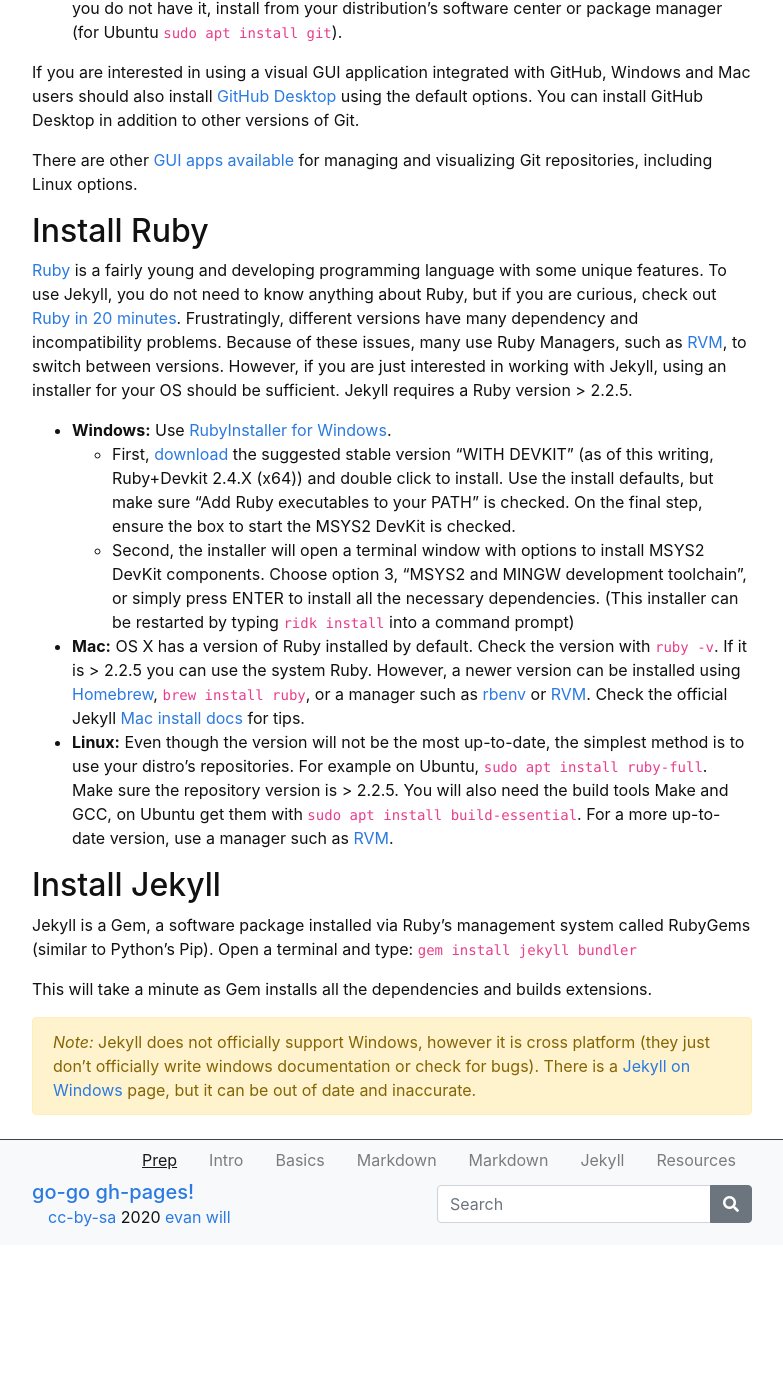
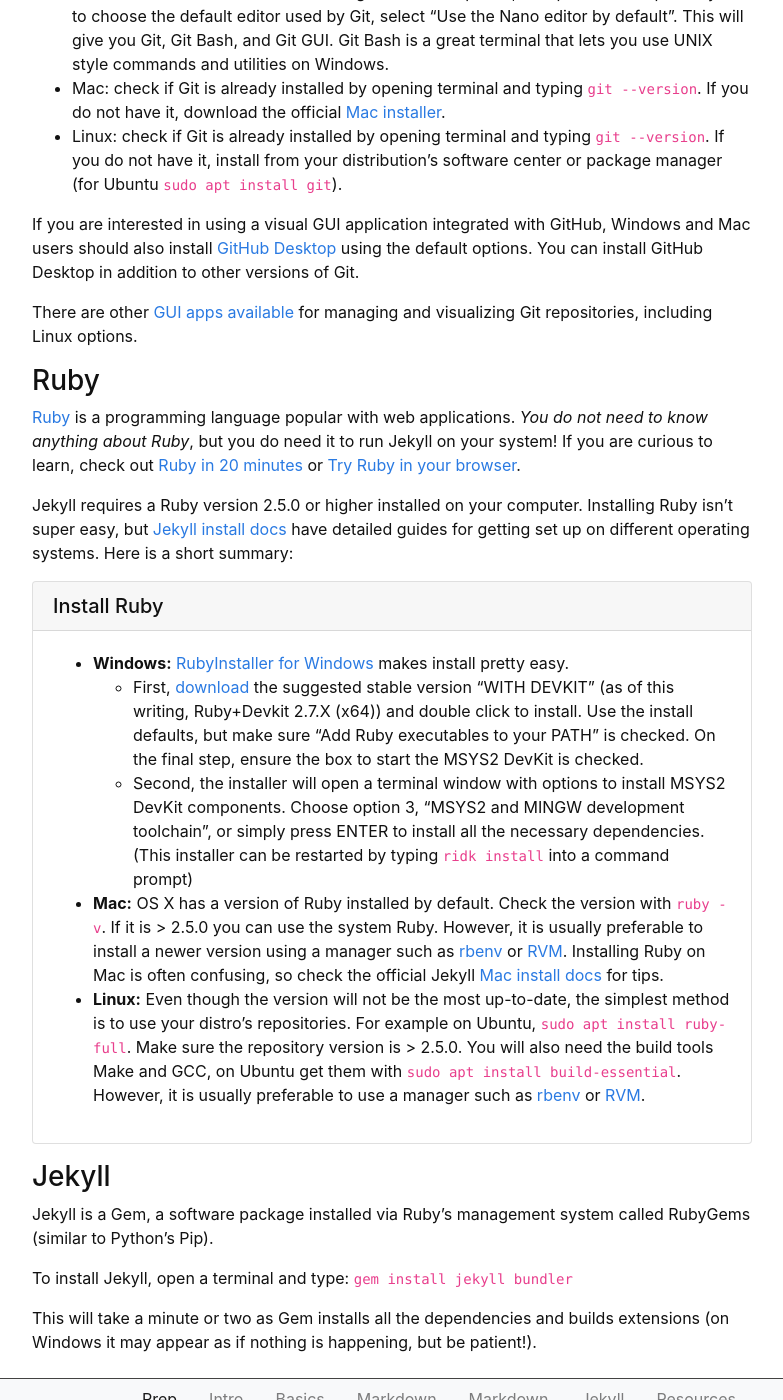
Before and after one commit to evanwill/go-go-ghpages-b, a Jekyll site: the page built from content/0-prep.md, in a window 1280 px wide and 1400 px high, scrolled down 1103 px. Shown: the whole window, without its empty margins (248-1031 px from the left). Built offline with Jekyll 4.4.1, drawn with Linux system fonts in a browser that asks for light colours; before the commit the page ends 2348 px from its top, so only the background shows below that; some of the changed text lies outside the part shown.

Commit message:
prep set up

```diff
--- a/content/0-prep.md
+++ b/content/0-prep.md
@@ -5,23 +5,30 @@ nav: true
 
 # Workshop Prep
 
-To get ready for this workshop, please create a free [GitHub account](https://github.com/join){:target="_blank" rel="noopener"} if you do not have one already.
-That is all you really need!
+To get ready for this workshop, please create a free [GitHub account](https://github.com/join){:target="_blank" rel="noopener"} if you don't have one already.
+Once you create your account, you may need to verify your email before you can create content.
 
-The workshop introduces GitHub Pages using GitHub's web interface, demonstrating several ways to create gh-pages without using Jekyll locally.
-Basic familiarity with the GitHub web interface and HTML will be helpful.
-For quick introductions check out GitHub's [Hello World guide](https://guides.github.com/activities/hello-world/){:target="_blank" rel="noopener"} and w3schools [HTML Tutorial](https://www.w3schools.com/html/default.asp){:target="_blank" rel="noopener"}.
+This workshop introduces GitHub Pages using GitHub's web interface, demonstrating several ways to create gh-pages without using Jekyll locally.
+Along the way we will cover the basics of GitHub, HTML, Markdown, and Jekyll.
+So, with your GitHub account in hand, you are all ready!
 
-# Optional Prep *[optional!]*
+{% include alert.html text="Basic familiarity with the GitHub web interface and HTML will be helpful, but is not required.
+For quick introductions check out GitHub's [Hello World guide](https://guides.github.com/activities/hello-world/){:target='_blank' rel='noopener'} and w3schools [HTML Tutorial](https://www.w3schools.com/html/default.asp){:target='_blank' rel='noopener'}." color="info" %}
 
-For more advanced uses of GitHub Pages and Jekyll you will want a text editor, Git, Ruby, and Jekyll installed on your computer.
+------------------
+
+## Optional Prep *[very optional!]*
+
+If you are excited to jump further into GitHub Pages and Jekyll you might want some additional software installed on your computer,
+including a text editor, Git, Ruby, and Jekyll.
 The instructions below will set up your local development environment and provide a bit of background.
 
-## Text Editor
+### Text Editor
 
 When working with code you should have a good text editor.
 Word processors such as MS Word can not be used to create or edit code.
 Windows Notepad does not handle UTF-8 encoding or UNIX line endings that are standard for cross platform applications.
+
 For basic editing, Windows [Notepad++](https://notepad-plus-plus.org/), Mac TextEdit, or Linux Gedit are sufficient.
 However, a more complete code editor will be helpful for managing Jekyll projects.
 
@@ -30,10 +37,11 @@ Open-source cross platform suggestions:
 - [Visual Studio Code](https://code.visualstudio.com/)
 - [Atom](https://atom.io/)
 
-## Install Git
+### Git
 
-[Git](https://git-scm.com/) is a [free](https://www.gnu.org/philosophy/free-sw.en.html), [distributed](https://en.wikipedia.org/wiki/Distributed_version_control) version control system.
-[GitHub](https://github.com/) is a Git repository hosting service, a place to store and sync your work in the cloud--your Jekyll and GitHub Pages projects will be under Git version control, so you need the software on your machine.
+[Git](https://git-scm.com/) is a [free](https://www.gnu.org/philosophy/free-sw.en.html), [distributed version control](https://en.wikipedia.org/wiki/Distributed_version_control) system.
+[GitHub](https://github.com/) is a Git repository hosting service, a place to store and sync your work in the cloud.
+Your GitHub Pages projects will be under Git version control, so you need the software on your machine to work with it locally.
 
 Installing it is pretty straightforward:
 
@@ -46,29 +54,30 @@ You can install GitHub Desktop in addition to other versions of Git.
 
 There are other [GUI apps available](https://git-scm.com/downloads/guis) for managing and visualizing Git repositories, including Linux options.
 
-## Install Ruby
+### Ruby
 
-[Ruby](https://www.ruby-lang.org/en/) is a fairly young and developing programming language with some unique features.
-To use Jekyll, you do not need to know anything about Ruby, but if you are curious, check out [Ruby in 20 minutes](https://www.ruby-lang.org/en/documentation/quickstart/).
-Frustratingly, different versions have many dependency and incompatibility problems.
-Because of these issues, many use Ruby Managers, such as [RVM](http://rvm.io/), to switch between versions.
-However, if you are just interested in working with Jekyll, using an installer for your OS should be sufficient.
-Jekyll requires a Ruby version > 2.2.5.
+[Ruby](https://www.ruby-lang.org/){:target="_blank" rel="noopener"} is a programming language popular with web applications.
+*You do not need to know anything about Ruby*, but you do need it to run Jekyll on your system!
+If you are curious to learn, check out [Ruby in 20 minutes](https://www.ruby-lang.org/en/documentation/quickstart/) or [Try Ruby in your browser](https://try.ruby-lang.org/).
 
-- **Windows:** Use [RubyInstaller for Windows](https://rubyinstaller.org/).
-    - First, [download](https://rubyinstaller.org/downloads/) the suggested stable version "WITH DEVKIT" (as of this writing, Ruby+Devkit 2.4.X (x64)) and double click to install. Use the install defaults, but make sure "Add Ruby executables to your PATH" is checked. On the final step, ensure the box to start the MSYS2 DevKit is checked.
+Jekyll requires a Ruby version 2.5.0 or higher installed on your computer.
+Installing Ruby isn't super easy, but [Jekyll install docs](https://jekyllrb.com/docs/installation/) have detailed guides for getting set up on different operating systems.
+Here is a short summary:
+
+{% capture ruby %}
+- **Windows:** [RubyInstaller for Windows](https://rubyinstaller.org/) makes install pretty easy.
+    - First, [download](https://rubyinstaller.org/downloads/) the suggested stable version "WITH DEVKIT" (as of this writing, Ruby+Devkit 2.7.X (x64)) and double click to install. Use the install defaults, but make sure "Add Ruby executables to your PATH" is checked. On the final step, ensure the box to start the MSYS2 DevKit is checked.
     - Second, the installer will open a terminal window with options to install MSYS2 DevKit components. Choose option 3, "MSYS2 and MINGW development toolchain", or simply press ENTER to install all the necessary dependencies. (This installer can be restarted by typing `ridk install` into a command prompt)
-- **Mac:** OS X has a version of Ruby installed by default. Check the version with `ruby -v`. If it is > 2.2.5 you can use the system Ruby. However, a newer version can be installed using [Homebrew](https://brew.sh/), `brew install ruby`, or a manager such as [rbenv](https://github.com/rbenv/rbenv) or [RVM](http://rvm.io/). Check the official Jekyll [Mac install docs](https://jekyllrb.com/docs/installation/#macOS) for tips.
-- **Linux:** Even though the version will not be the most up-to-date, the simplest method is to use your distro's repositories. For example on Ubuntu, `sudo apt install ruby-full`. Make sure the repository version is > 2.2.5. You will also need the build tools Make and GCC, on Ubuntu get them with `sudo apt install build-essential`. For a more up-to-date version, use a manager such as [RVM](http://rvm.io/).
+- **Mac:** OS X has a version of Ruby installed by default. Check the version with `ruby -v`. If it is > 2.5.0 you can use the system Ruby. However, it is usually preferable to install a newer version using a manager such as [rbenv](https://github.com/rbenv/rbenv) or [RVM](http://rvm.io/). Installing Ruby on Mac is often confusing, so check the official Jekyll [Mac install docs](https://jekyllrb.com/docs/installation/#macOS) for tips.
+- **Linux:** Even though the version will not be the most up-to-date, the simplest method is to use your distro's repositories. For example on Ubuntu, `sudo apt install ruby-full`. Make sure the repository version is > 2.5.0. You will also need the build tools Make and GCC, on Ubuntu get them with `sudo apt install build-essential`. However, it is usually preferable to use a manager such as [rbenv](https://github.com/rbenv/rbenv) or [RVM](http://rvm.io/).
+{% endcapture %}
+{% include card.html text=ruby header="Install Ruby" %}
 
-## Install Jekyll
+### Jekyll
 
 Jekyll is a Gem, a software package installed via Ruby's management system called RubyGems (similar to Python's Pip).
-Open a terminal and type:
+
+To install Jekyll, open a terminal and type:
 `gem install jekyll bundler`
 
-This will take a minute as Gem installs all the dependencies and builds extensions.
-
-{% capture alert %}*Note:* Jekyll does not officially support Windows, however it is cross platform (they just don’t officially write windows documentation or check for bugs).
-There is a [Jekyll on Windows](https://jekyllrb.com/docs/windows/#installation) page, but it can be out of date and inaccurate.{% endcapture %}
-{% include alert.html text=alert color="warning" %}
+This will take a minute or two as Gem installs all the dependencies and builds extensions (on Windows it may appear as if nothing is happening, but be patient!).
```
Also changed, not shown: index.md (+2 -2 lines).
